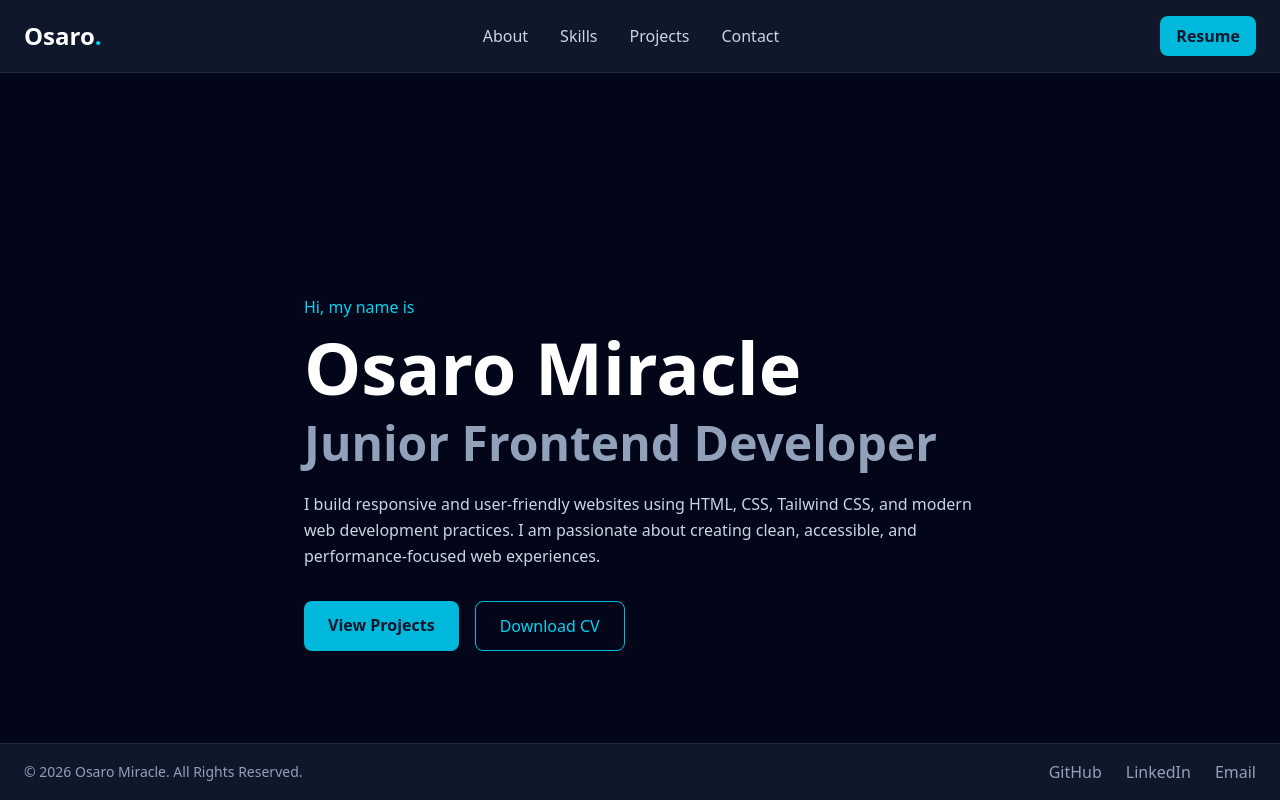
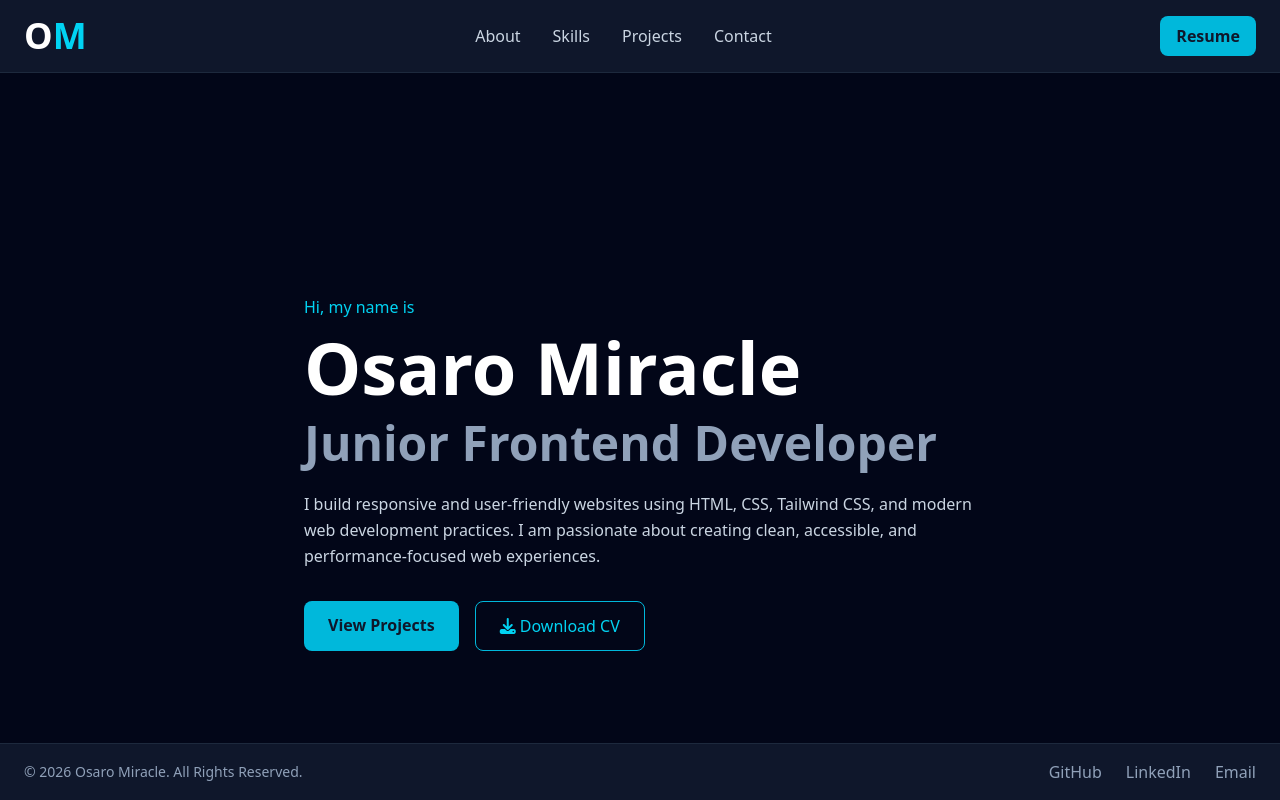
Before and after one commit to osaromiraclea9-source/a.i-portfolio, a website: page index.html in a window 1280 px wide. Shown: the top 800 px of the page. Drawn offline with Linux system fonts and the light colour scheme.

Commit message:
finished

```diff
--- a/index.html
+++ b/index.html
@@ -3,7 +3,7 @@
 <head>
     <meta charset="UTF-8">
     <meta name="viewport" content="width=device-width, initial-scale=1.0">
-    <title>Document</title>
+    <title>My Portfolio</title>
     <link rel="stylesheet" href="./css/output.css">
     <script src="https://kit.fontawesome.com/c2a322bb25.js" crossorigin="anonymous"></script>
 </head>
@@ -23,8 +23,8 @@
 
 
   <!-- Logo / Name -->
-  <a href="#" class="text-2xl font-bold text-white">
-    Osaro<span class="text-cyan-400">.</span>
+  <a href="#" class="text-4xl font-bold text-white">
+    O<span class="text-cyan-400">M</span>
   </a>
 
   <!-- Navigation Links -->
@@ -103,7 +103,7 @@
     download
     class="border border-cyan-500 text-cyan-400 px-6 py-3 rounded-lg hover:bg-cyan-500 hover:text-slate-900 transition"
   >
-    Download CV
+   <i class="fa-solid fa-download"></i> Download CV
   </a>
 
 </div>
```
